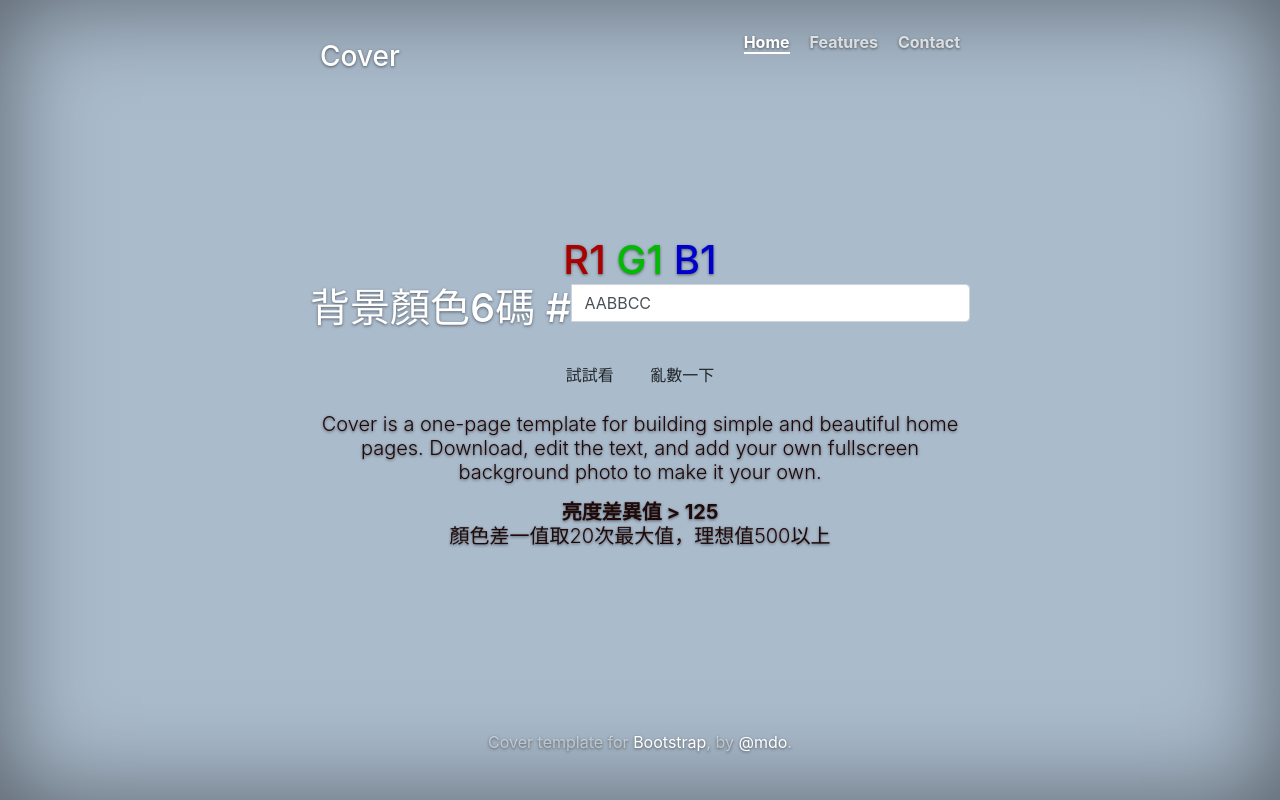
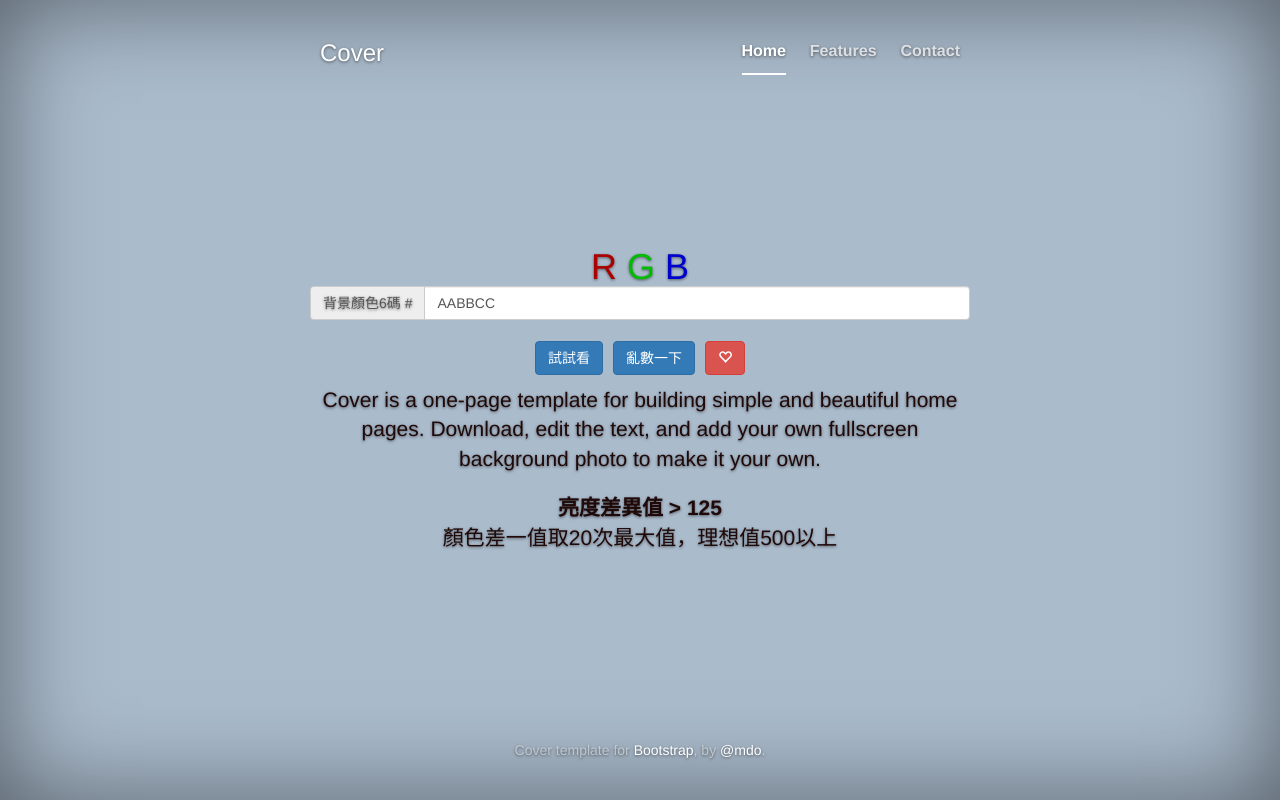
Before and after one commit to colonsong/-JAVASCRIPT-BEST-COLOR, a PHP site: page / in a window 1280 px wide. Run offline with PHP 8.4, Linux system fonts and the light colour scheme; some libraries are stand-ins or nearby versions.

Commit message:
修介面

```diff
--- a/color.js
+++ b/color.js
@@ -164,7 +164,7 @@ var try_num;
 var best_colordiff_num;
 var best_colordiff;
 function colordiff() {
-  try_num = 20;
+  try_num = 10;
   best_colordiff_num = 0;
   best_colordiff = [];
 
--- a/index.php
+++ b/index.php
@@ -37,9 +37,9 @@
                     </div>
                     <div class="inner cover">
                         <h1 class="cover-heading">
-                            <span id="r1">R1</span>
-                            <span id="g1">G1</span>
-                            <span id="b1">B1</span>
+                            <span id="r1">R</span>
+                            <span id="g1">G</span>
+                            <span id="b1">B</span>
 
                                 <div class="form-group">
                                     <label class="sr-only" for="exampleinputAmount">Amount (in dollars)</label>
@@ -48,8 +48,10 @@
                                         <input type="text" class="form-control" id="hex_in"  value="AABBCC">
                                     </div>
                                 </div>
-                                <button type="submit" class="btn " onclick="change_color();">試試看</button>
-                                <button type="submit" class="btn " onclick="random_color();">亂數一下</button>
+                                <button type="submit" class="btn btn-primary" onclick="change_color();">試試看</button>
+                                <button type="submit" class="btn btn-primary" onclick="random_color();">亂數一下</button>
+                                <button type="submit" class="btn btn-danger" onclick="save();"><span class="glyphicon glyphicon-heart-empty"></span></button>
+
 <p/>
                             <p class="lead">Cover is a one-page template for building simple and beautiful home pages. Download, edit the text, and add your own fullscreen background photo to make it your own.</p>
                             <dl class="lead">
```
